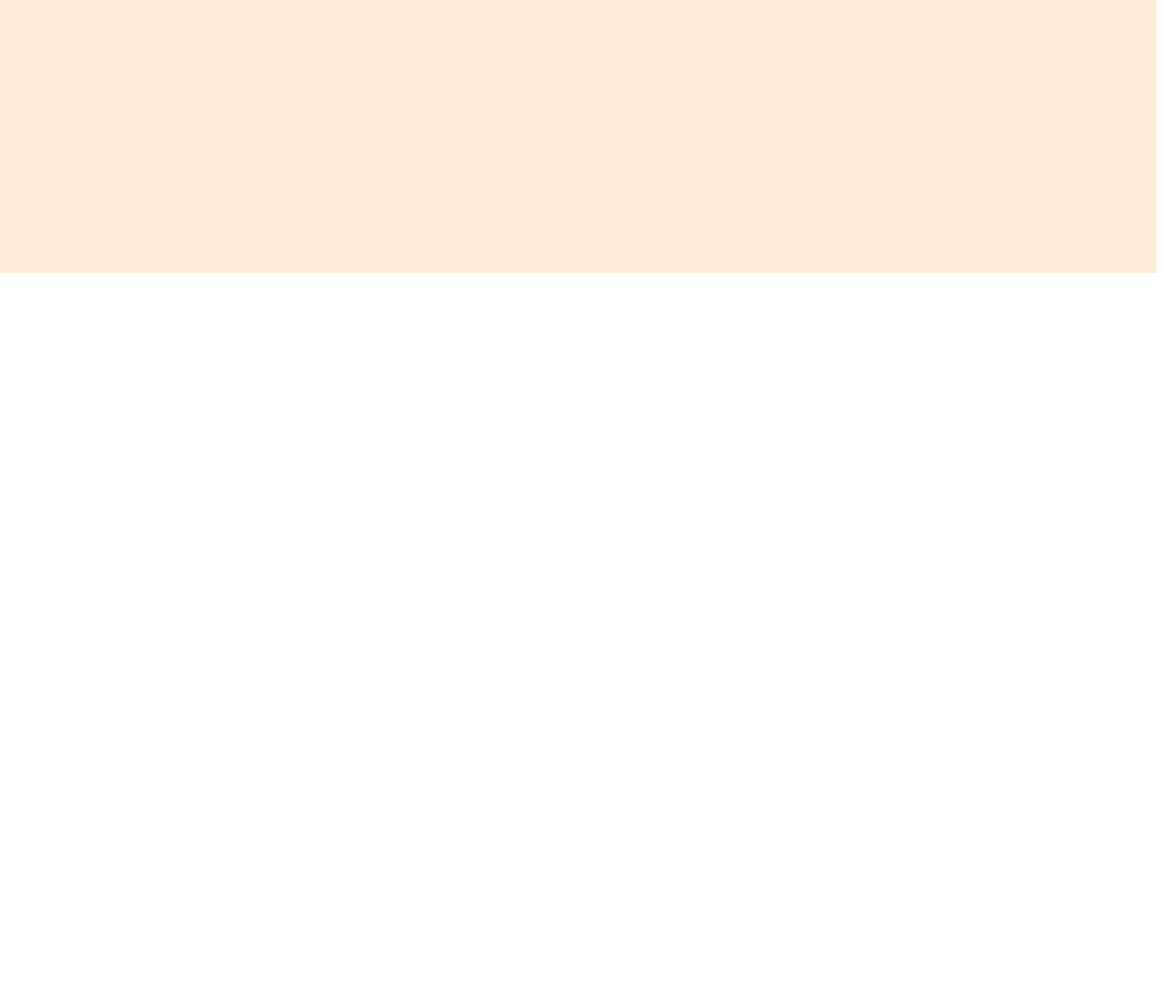
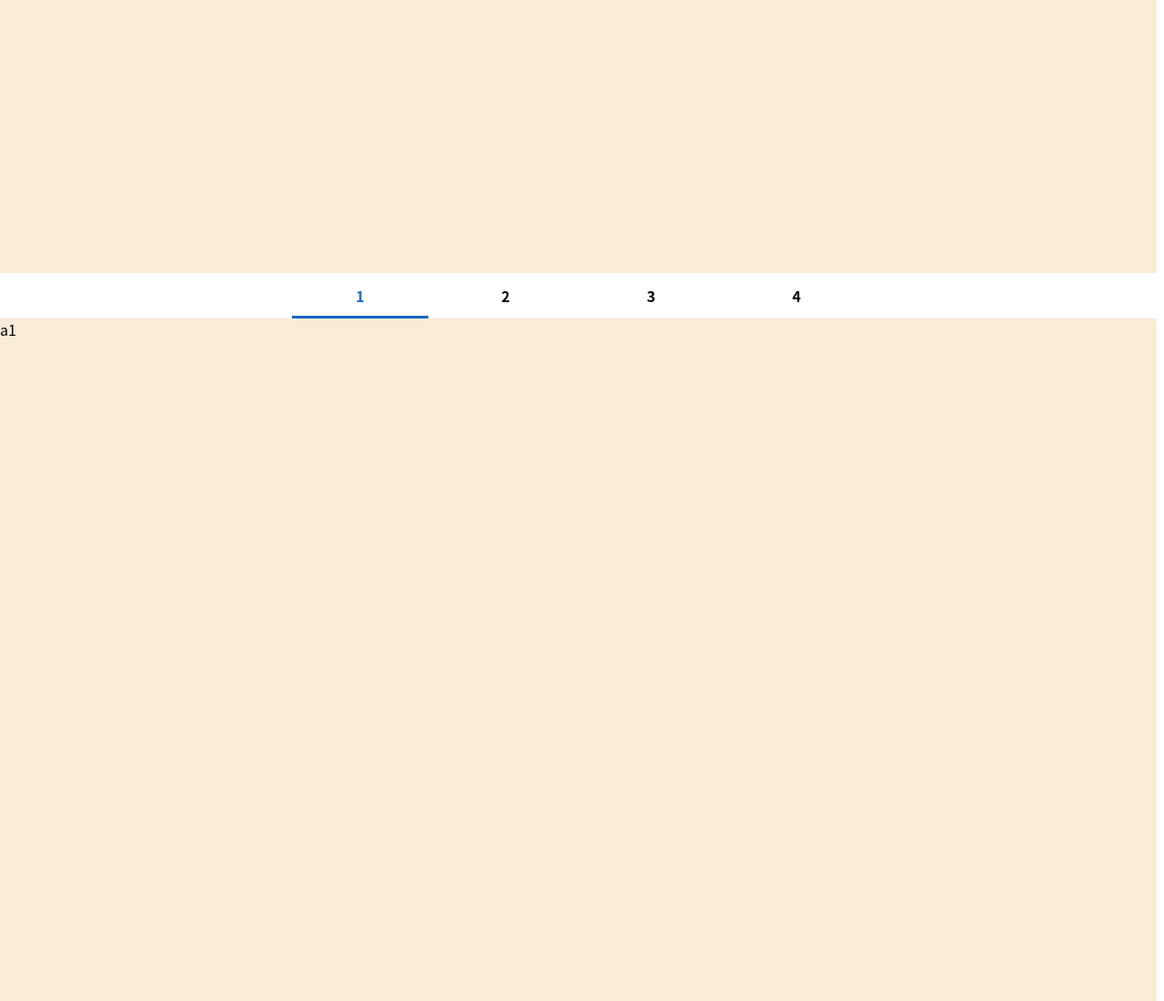
Before and after one commit to 0wew0-gh/html-widget, a website built with webpack: page src/pages/page2/index.html in a window 1280 px wide. Shown: the part 589-1689 px from the top of the page at 91% size. Before the commit the page ends 889 px from the top, so only its background shows below. Built offline with nearby package versions, Linux system fonts and the light colour scheme.

Commit message:
Tabs多组示例

```diff
--- a/src/pages/page2/index.html
+++ b/src/pages/page2/index.html
@@ -25,5 +25,23 @@
         <div type="tab" tabID="GI4" style="background-color: burlywood">4</div>
       </div>
     </div>
+    <div class="width-100vw height-100vh content" type="tabs">
+      <div class="btn-group" type="btnGroup">
+        <div type="btnGroupItem" select tabID="GIa1">1</div>
+        <div type="btnGroupItem" tabID="GIa2">2</div>
+        <div type="btnGroupItem" tabID="GIa3">3</div>
+        <div type="btnGroupItem" tabID="GIa4">4</div>
+        <span class="select"></span>
+        <!-- 遮罩 -->
+      </div>
+      <div type="tabsView">
+        <div type="tab" tabID="GIa1" style="background-color: antiquewhite">
+         a1
+        </div>
+        <div type="tab" tabID="GIa2" style="background-color: aqua">a2</div>
+        <div type="tab" tabID="GIa3" style="background-color: aquamarine">a3</div>
+        <div type="tab" tabID="GIa4" style="background-color: burlywood">a4</div>
+      </div>
+    </div>
   </body>
 </html>
--- a/src/pages/page2/tabs.ts
+++ b/src/pages/page2/tabs.ts
@@ -15,7 +15,6 @@ export class Tabs {
         for (let i = 0; i < tabsViews.length; i++) {
             const tabsV = tabsViews[i] as HTMLDivElement;
             tabsV.style.width = `${tabs.clientWidth}px`;
-            console.log('tabsV:', tabsV, tabsV.clientWidth);
             this.initTabView(tabsV as HTMLDivElement);
         }
 
@@ -59,7 +58,6 @@ export class Tabs {
                 if (selected != null) {
                     return;
                 }
-                // console.log('thisBtn:', thisBtn.offsetLeft);
                 // 移除所有选中项
                 for (let i = 0; i < btnGroupItems.length; i++) {
                     const btnGItem = btnGroupItems[i];
@@ -76,15 +74,12 @@ export class Tabs {
                 const tabDiv = document.querySelector(`div[type="tab"][tabID="${tabID}"]`) as HTMLDivElement;
                 const tabsView = tabDiv.parentElement as HTMLDivElement;
                 tabsView.style.left = `-${tabDiv.offsetLeft}px`;
-
-                // console.log('tabID:', tabID, tabDiv, tabDiv.offsetLeft, tabsView);
             });
         }
     }
 
     initTabView(tabsView: HTMLDivElement) {
         const tabs = tabsView.querySelectorAll('div[type="tab"]');
-        // console.log('tabsView:', tabsView, tabsView.clientWidth);
         for (let i = 0; i < tabs.length; i++) {
             const tab = tabs[i] as HTMLDivElement;
             tab.style.width = `${tabsView.clientWidth}px`
```
